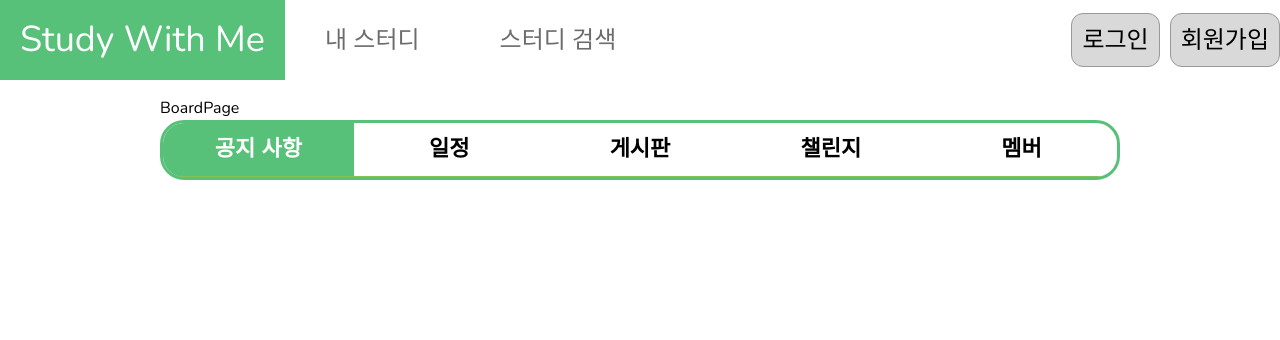
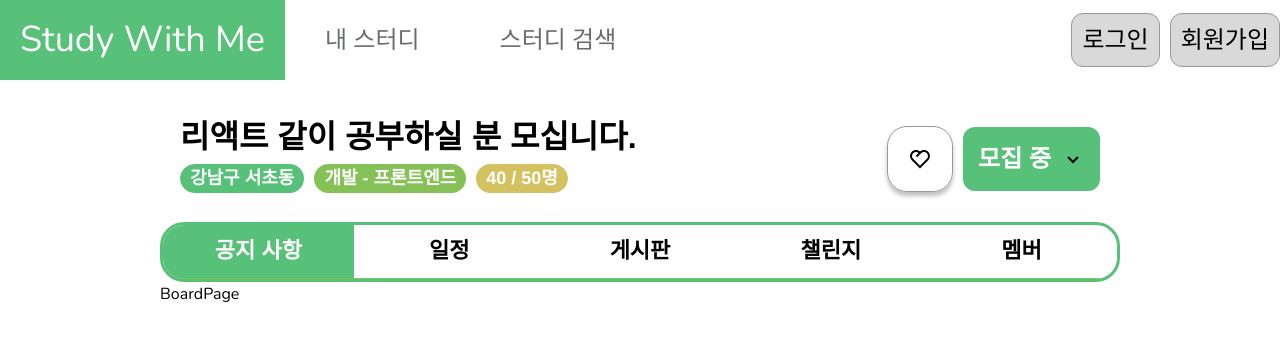
Before and after one commit to Team-Do-Nothing/swithme-frontend, a Next.js app: page /mygroup/board in a window 1280 px wide. Shown: the top 340 px of the page. Built offline with nearby package versions, Linux system fonts and the light colour scheme.

Commit message:
[faet] 마이 그룹 헤더 추가

```diff
--- a/src/app/mygroup/board/page.tsx
+++ b/src/app/mygroup/board/page.tsx
@@ -1,11 +1,11 @@
 import React from 'react';
-import MyGroupNavBar from "@/components/MyGroup/MyGroupNavBar";
+import MyGroupHeader from "@/components/MyGroup/MyGroupHeader";
 
 const BoardPage = () => {
     return (
         <>
+            <MyGroupHeader />
             <h1>BoardPage</h1>
-            <MyGroupNavBar></MyGroupNavBar>
         </>
     );
 };
--- a/src/app/mygroup/calendar/page.tsx
+++ b/src/app/mygroup/calendar/page.tsx
@@ -1,8 +1,12 @@
 import React from 'react';
+import MyGroupHeader from "@/components/MyGroup/MyGroupHeader";
 
 const CalendarPage = () => {
     return (
-        <div>CalendarPage</div>
+        <>
+            <MyGroupHeader />
+            <div>CalendarPage</div>
+        </>
     );
 };
 export default CalendarPage;
--- a/src/app/mygroup/challenge/page.tsx
+++ b/src/app/mygroup/challenge/page.tsx
@@ -1,8 +1,12 @@
 import React from 'react'
+import MyGroupHeader from "@/components/MyGroup/MyGroupHeader";
 
 const ChallengePage = () => {
     return (
-        <div>ChallengePage</div>
+        <>
+            <MyGroupHeader />
+            <div>ChallengePage</div>
+        </>
     )
 }
 export default ChallengePage
--- a/src/app/mygroup/member/page.tsx
+++ b/src/app/mygroup/member/page.tsx
@@ -1,8 +1,12 @@
 import React from 'react';
+import MyGroupHeader from "@/components/MyGroup/MyGroupHeader";
 
 const MemberPage = () => {
     return (
-        <div>MemberPage</div>
+        <>
+            <MyGroupHeader />
+            <div>MemberPage</div>
+        </>
     );
 };
 export default MemberPage;
--- /dev/null
+++ b/src/components/MyGroup/MyGroupHeader.tsx
@@ -0,0 +1,51 @@
+import React from 'react'
+import {Heart2Button} from "@/components/MyGroup/Heart2Button";
+import {DropdownCloseButton} from "@/components/MyGroup/DropDownCloseButton";
+import MyGroupNavBar from "@/components/MyGroup/MyGroupNavBar";
+
+const MyGroupHeader = () => {
+    return (
+        <>
+            <div className="flex items-start gap-[10px] px-[10px] py-[20px] relative">
+                <div className="flex flex-col h-[84px] items-start gap-[15px] p-[10px] relative flex-1 grow">
+                    <p className="relative w-fit mt-[-1.00px] [font-family:'Inter-SemiBold',Helvetica] font-semibold text-black text-[32px] tracking-[0] leading-[24px] whitespace-nowrap">
+                        리액트 같이 공부하실 분 모십니다.
+                    </p>
+                    <div
+                        className="inline-flex items-center gap-[10px] relative flex-[0_0_auto] mb-[-5.00px] rounded-[20px] overflow-hidden">
+                        <div
+                            className="inline-flex flex-col items-center gap-[10px] px-[10px] py-[5px] relative flex-[0_0_auto] bg-[#58c179] rounded-[20px] overflow-hidden">
+                            <div
+                                className="relative w-fit mt-[-1.00px] [font-family:'Inter-Bold',Helvetica] font-bold text-white text-[18px] text-center tracking-[0] leading-[20px] whitespace-nowrap">
+                                강남구 서초동
+                            </div>
+                        </div>
+                        <div
+                            className="inline-flex flex-col items-center gap-[10px] px-[10px] py-[5px] relative flex-[0_0_auto] bg-[#86c158] rounded-[20px] overflow-hidden">
+                            <div
+                                className="relative w-fit mt-[-1.00px] [font-family:'Inter-Bold',Helvetica] font-bold text-white text-[18px] text-center tracking-[0] leading-[20px] whitespace-nowrap">
+                                개발 - 프론트엔드
+                            </div>
+                        </div>
+                        <div
+                            className="inline-flex flex-col items-center gap-[10px] px-[10px] py-[5px] relative flex-[0_0_auto] bg-[#d4c261] rounded-[20px] overflow-hidden">
+                            <div
+                                className="relative w-fit mt-[-1.00px] [font-family:'Inter-Bold',Helvetica] font-bold text-white text-[18px] text-center tracking-[0] leading-[20px] whitespace-nowrap">
+                                40 / 50명
+                            </div>
+                        </div>
+                    </div>
+                </div>
+                <div
+                    className="inline-flex items-center justify-center gap-[10px] p-[10px] relative self-stretch flex-[0_0_auto]">
+                    <Heart2Button/>
+                    <div className="!flex-[0_0_auto]">
+                        <DropdownCloseButton text="모집 중"/>
+                    </div>
+                </div>
+            </div>
+            <MyGroupNavBar/>
+        </>
+    )
+}
+export default MyGroupHeader
--- a/src/components/MyGroup/MyGroupNavBar.tsx
+++ b/src/components/MyGroup/MyGroupNavBar.tsx
@@ -1,33 +1,34 @@
 import React from 'react';
+import Link from "next/link";
 
 const MyGroupNavBar = () => {
     return (
         <div className="flex items-start justify-center relative self-stretch w-full flex-[0_0_auto] rounded-[24px] overflow-hidden border-[3px] border-solid border-variable-collection-primary">
-            <div className="flex flex-col items-center justify-center gap-[10px] px-[30px] py-[15px] relative flex-1 grow z-[4] bg-variable-collection-primary border-b [border-bottom-style:solid] border-variable-collection-secondary">
+            <Link href="/mygroup/notice" className="flex flex-col items-center justify-center gap-[10px] px-[30px] py-[15px] relative flex-1 grow z-[4] bg-variable-collection-primary border-b [border-bottom-style:solid] border-variable-collection-secondary">
                 <div className="relative w-fit mt-[-1.00px] [font-family:'Inter-SemiBold',Helvetica] font-semibold text-white text-[22px] tracking-[0] leading-[24px] whitespace-nowrap">
                     공지 사항
                 </div>
-            </div>
-            <div className="flex flex-col items-center justify-center gap-[10px] px-[30px] py-[15px] relative flex-1 grow z-[3] border-b [border-bottom-style:solid] border-variable-collection-secondary">
+            </Link>
+            <Link href="/mygroup/calendar" className="flex flex-col items-center justify-center gap-[10px] px-[30px] py-[15px] relative flex-1 grow z-[3] border-b [border-bottom-style:solid] border-variable-collection-secondary">
                 <div className="relative w-fit mt-[-1.00px] [font-family:'Inter-SemiBold',Helvetica] font-semibold text-variable-collection-text-1 text-[22px] tracking-[0] leading-[24px] whitespace-nowrap">
                     일정
                 </div>
-            </div>
-            <div className="flex flex-col items-center justify-center gap-[10px] px-[30px] py-[15px] relative flex-1 grow z-[2] border-b [border-bottom-style:solid] border-variable-collection-secondary">
+            </Link>
+            <Link href="/mygroup/board" className="flex flex-col items-center justify-center gap-[10px] px-[30px] py-[15px] relative flex-1 grow z-[2] border-b [border-bottom-style:solid] border-variable-collection-secondary">
                 <div className="relative w-fit mt-[-1.00px] [font-family:'Inter-SemiBold',Helvetica] font-semibold text-black text-[22px] tracking-[0] leading-[24px] whitespace-nowrap">
                     게시판
                 </div>
-            </div>
-            <div className="flex flex-col items-center justify-center gap-[10px] px-[30px] py-[15px] relative flex-1 grow z-[1] border-b [border-bottom-style:solid] border-variable-collection-secondary">
+            </Link>
+            <Link href="/mygroup/challenge" className="flex flex-col items-center justify-center gap-[10px] px-[30px] py-[15px] relative flex-1 grow z-[1] border-b [border-bottom-style:solid] border-variable-collection-secondary">
                 <div className="relative w-fit mt-[-1.00px] [font-family:'Inter-SemiBold',Helvetica] font-semibold text-black text-[22px] tracking-[0] leading-[24px] whitespace-nowrap">
                     챌린지
                 </div>
-            </div>
-            <div className="flex flex-col items-center justify-center gap-[10px] px-[30px] py-[15px] relative flex-1 grow z-0 border-b [border-bottom-style:solid] border-variable-collection-secondary">
+            </Link>
+            <Link href="/mygroup/member" className="flex flex-col items-center justify-center gap-[10px] px-[30px] py-[15px] relative flex-1 grow z-0 border-b [border-bottom-style:solid] border-variable-collection-secondary">
                 <div className="relative w-fit mt-[-1.00px] [font-family:'Inter-SemiBold',Helvetica] font-semibold text-black text-[22px] tracking-[0] leading-[24px] whitespace-nowrap">
                     멤버
                 </div>
-            </div>
+            </Link>
         </div>
     );
 };
```
Also changed, not shown: src/app/mygroup/notice/page.tsx (+2 -40 lines).
